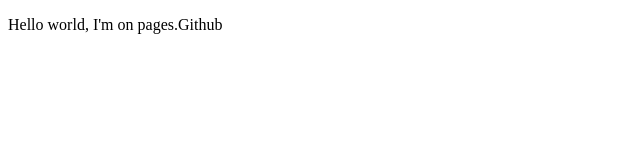
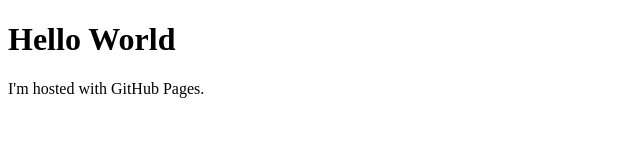
Before and after one commit to ZoyCeph/zoyceph.github.io, a plain HTML site: page index.html in a window 1280 px wide. Shown: the whole page, without its empty margins (0-640 px from the left). Drawn offline with Linux system fonts and the light colour scheme.

Commit message:
Change index.html

```diff
--- a/index.html
+++ b/index.html
@@ -1,7 +1,7 @@
 <!DOCTYPE html>
 <html>
-	<title>ceph</title>
-	<body>
-		<p>Hello world, I'm on pages.Github</p>
-	</body>
+<body>
+<h1>Hello World</h1>
+<p>I'm hosted with GitHub Pages.</p>
+</body>
 </html>
```
